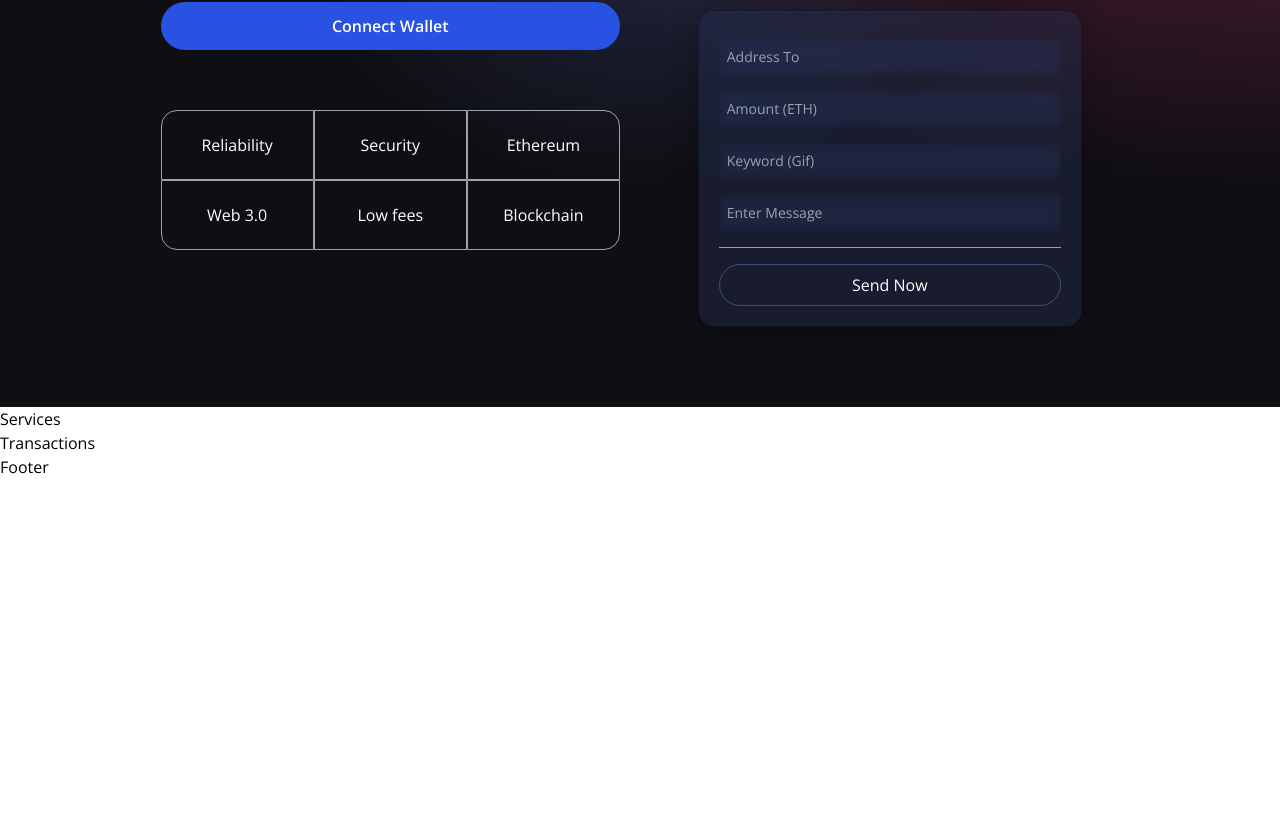
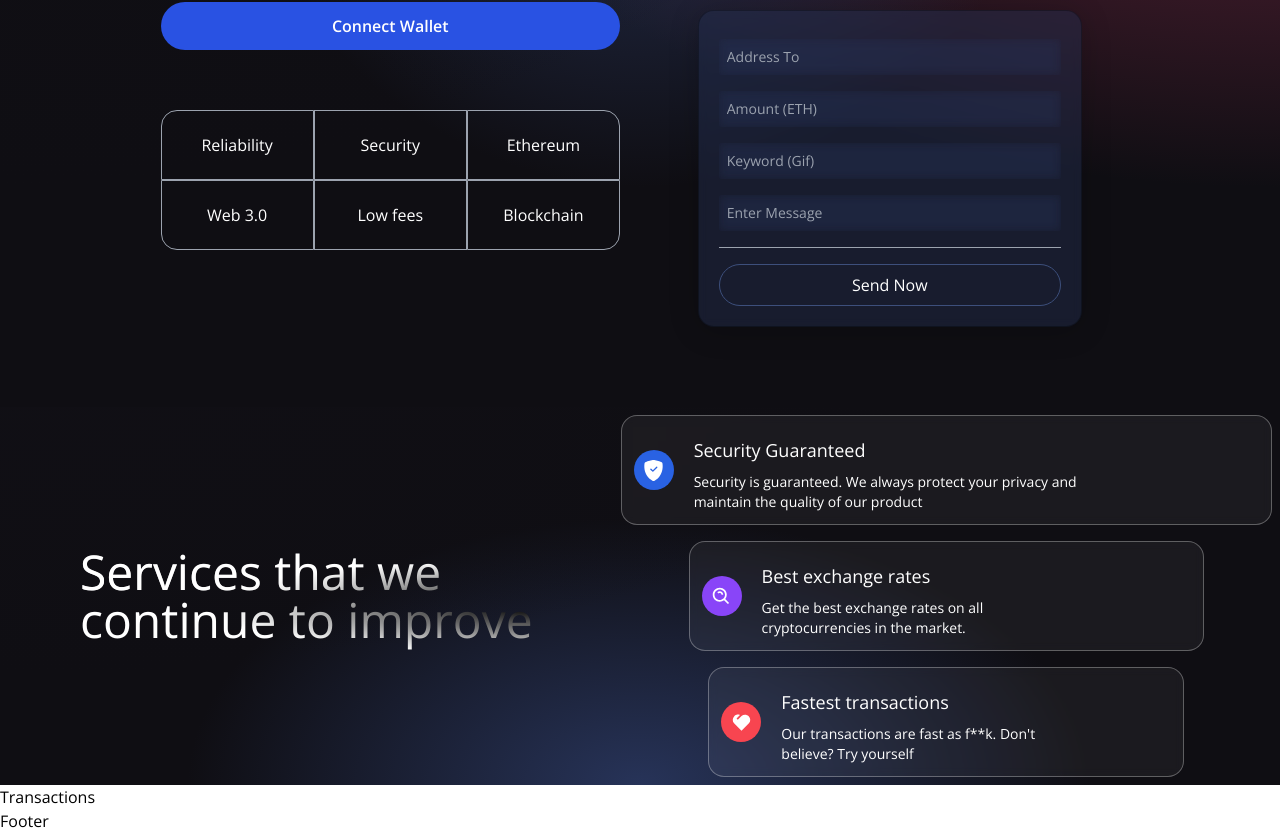
Before and after one commit to Sarthakgiri455/GoCrypto, a React (Vite) app in the folder client/: page / in a window 1280 px wide. Shown: the part 342-1175 px from the top of the page. Before the commit the page ends 821 px from the top, so only its background shows below. Built offline with nearby package versions, Linux system fonts and the light colour scheme.

Commit message:
Services Section

```diff
--- a/client/src/components/Services.jsx
+++ b/client/src/components/Services.jsx
@@ -1,8 +1,54 @@
 import React from 'react'
+import { BsShieldFillCheck } from 'react-icons/bs'
+import { BiSearchAlt } from 'react-icons/bi'
+import { RiHeart2Fill } from 'react-icons/ri'
+
+const ServiceCard = ({ color, title, icon, subtitle }) => (
+    <div className='flex flex-row justify-start items-center white-glassmorphism p-3 m-2 cursor-pointer hover:shadow-xl'>
+        <div className={`w-10 h-10 rounded-full flex justify-center items-center ${color}`}>
+            {icon}
+        </div>
+
+        <div className='ml-5 flex flex-col flex-1'>
+            <h1 className='mt-2 text-white text-lg'>{title}</h1>
+            <p className='mt-2 text-white text-sm md:w-9/12'>{subtitle}</p>
+        </div>
+    </div>
+)
 
 const Services = () => {
     return (
-        <div>Services</div>
+        <div className='flex md:flex-row flex-col w-full justify-center items-center gradient-bg-services'>
+            <div className='flex mf:flex-row flex-col items-center justify-between md:p-20 py-12 px-4'>
+                <div className='flex-1 flex flex-col justify-start items-start'>
+                    <h1 className='text-white text-3xl sm:text-5xl py-2 text-gradient'>
+                        Services that we
+                        <br />
+                        continue to improve
+                    </h1>
+                </div>
+            </div>
+            <div className='flex-1 flex flex-col justify-start items-center'>
+                <ServiceCard
+                    color="bg-[#2962e3]"
+                    title="Security Guaranteed"
+                    icon={<BsShieldFillCheck fontSize={21} className="text-white" />}
+                    subtitle="Security is guaranteed. We always protect your privacy and maintain the quality of our product"
+                />
+                <ServiceCard
+                    color="bg-[#8945f8]"
+                    title="Best exchange rates"
+                    icon={<BiSearchAlt fontSize={21} className="text-white" />}
+                    subtitle="Get the best exchange rates on all cryptocurrencies in the market."
+                />
+                <ServiceCard
+                    color="bg-[#f84550]"
+                    title="Fastest transactions"
+                    icon={<RiHeart2Fill fontSize={21} className="text-white" />}
+                    subtitle="Our transactions are fast as f**k. Don't believe? Try yourself"
+                />
+            </div>
+        </div>
     )
 }
 
```
